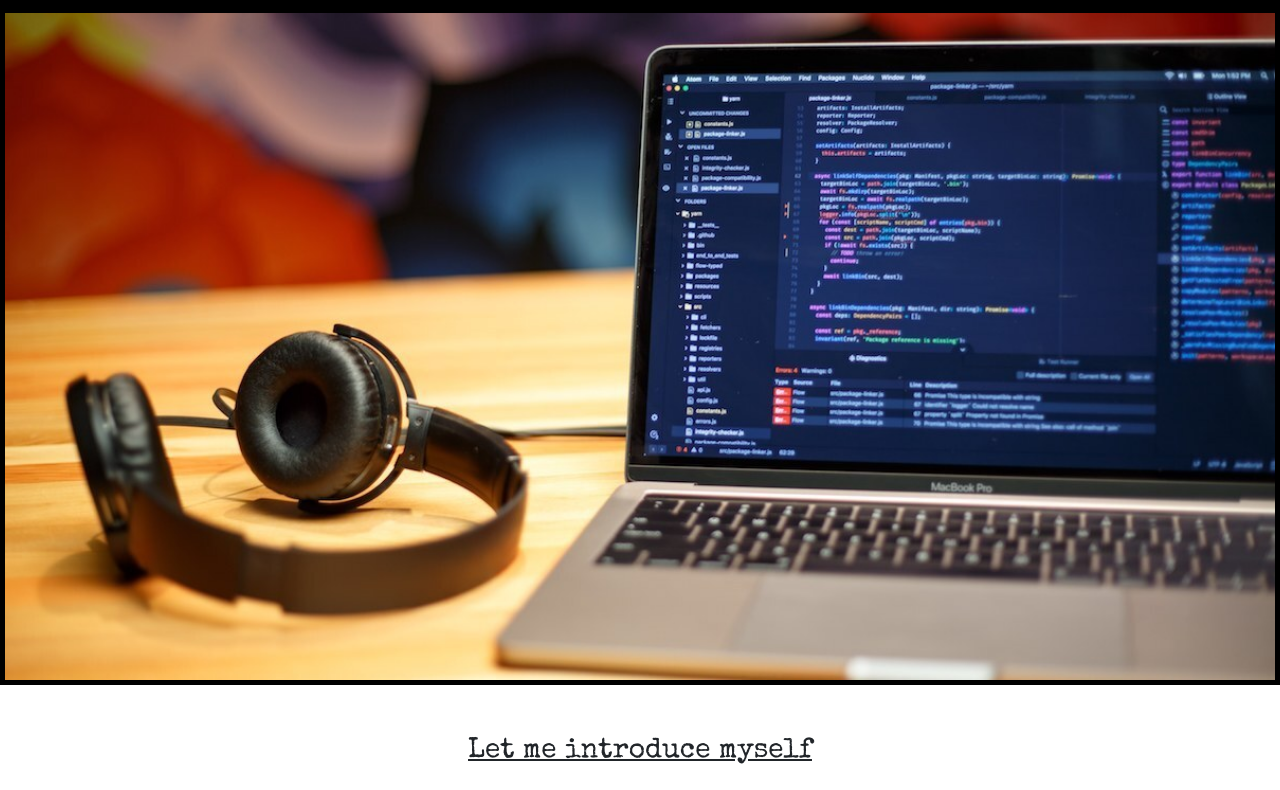
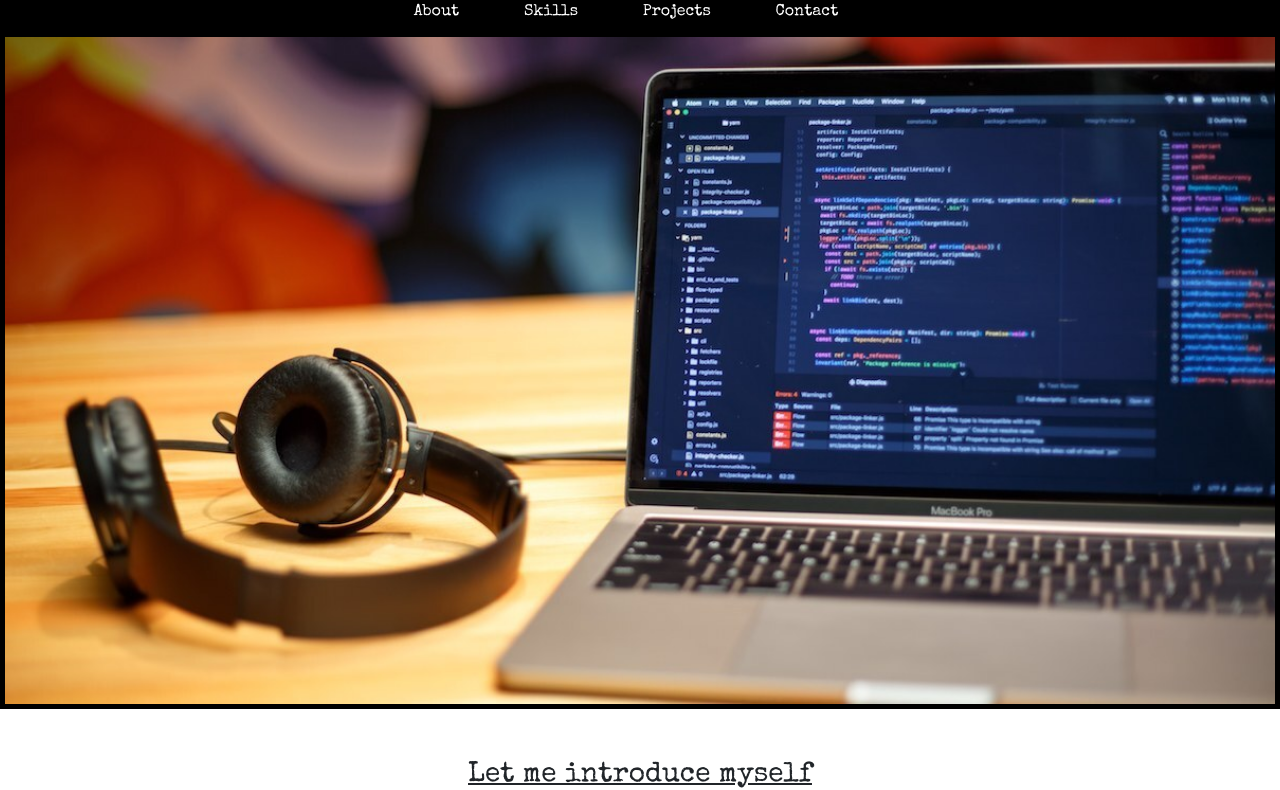
Before and after one commit to ShawnAhls/My-Portfolio, a plain HTML site: page index.html in a window 1280 px wide. Shown: the part 74-864 px from the top of the page. Drawn offline with nearby package versions, Linux system fonts and the light colour scheme.

```diff
--- a/style.css
+++ b/style.css
@@ -21,12 +21,8 @@
     display: table;
 }
 
-.navbar-links {
-    display: flex;
-}
-
 .navbar-links ul {
-    /* flex: auto; */
+    flex: auto;
     list-style: none;
     margin: 0 40px;
     position: relative;
@@ -302,6 +298,7 @@
 
 .navbar-links ul {
     flex-direction: column;
+    margin: 0px 50px;
 }
 
 .navbar-links li {
@@ -318,7 +315,7 @@
 
 .navbar-links {
     display: none;
-    /* width: 100%; */
+    width: 100%;
 }
 
 /*----navbar ends----*/
@@ -382,6 +379,11 @@
     display: none;
 }
 
+.navbar-links ul {
+    flex-direction: column;
+    margin: 0px 73px;
+}
+
 /*----navbar ends----*/
 /*----skills starts----*/
 h6 {
@@ -440,6 +442,11 @@
 
 .navbar-links {
     display: none;
+}
+
+.navbar-links ul {
+    flex-direction: column;
+    margin: 0px 244px;
 }
 
 /*----navbar ends----*/
```
